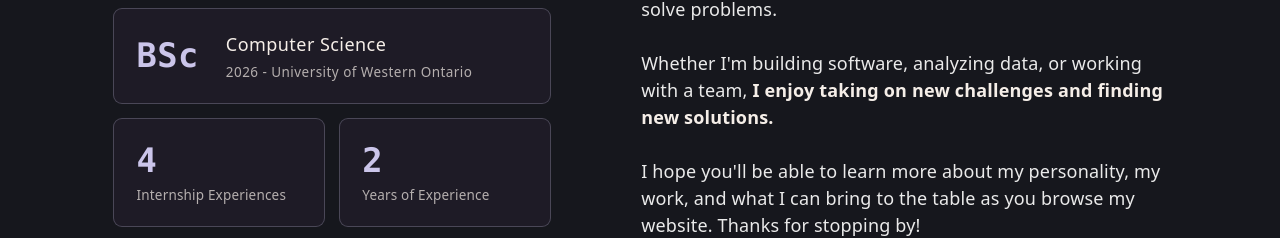
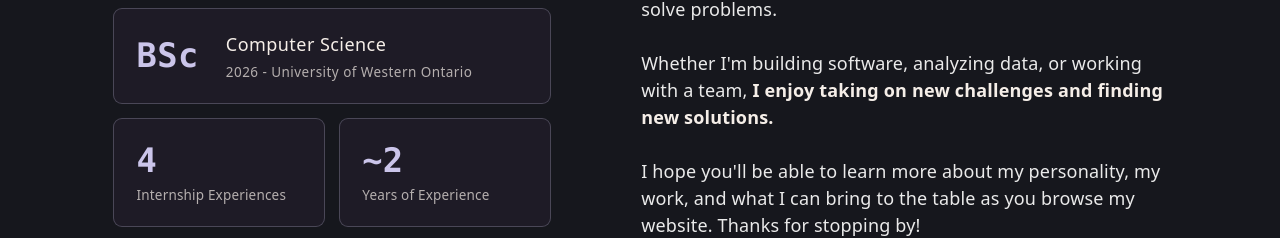
Before and after one commit to Cr1py/Cr1py.github.io, a React (Vite) app: page / in a window 1280 px wide. Shown: the part 1062-1300 px from the top of the page. Built offline with nearby package versions, Linux system fonts and the light colour scheme.

Commit message:
added ~ to years or experience

```diff
--- a/src/components/sections/AboutMeSection.tsx
+++ b/src/components/sections/AboutMeSection.tsx
@@ -113,7 +113,7 @@ const AboutMeSection = () => {
             {/* Learning */}
             <div className="card rounded-lg p-5">
               <div className="font-mono text-left text-2xl sm:text-3xl font-bold text-lavender">
-                2
+                ~2
               </div>
               <div className="text-left text-xs text-text/70 mt-1">
                 Years of Experience
```
